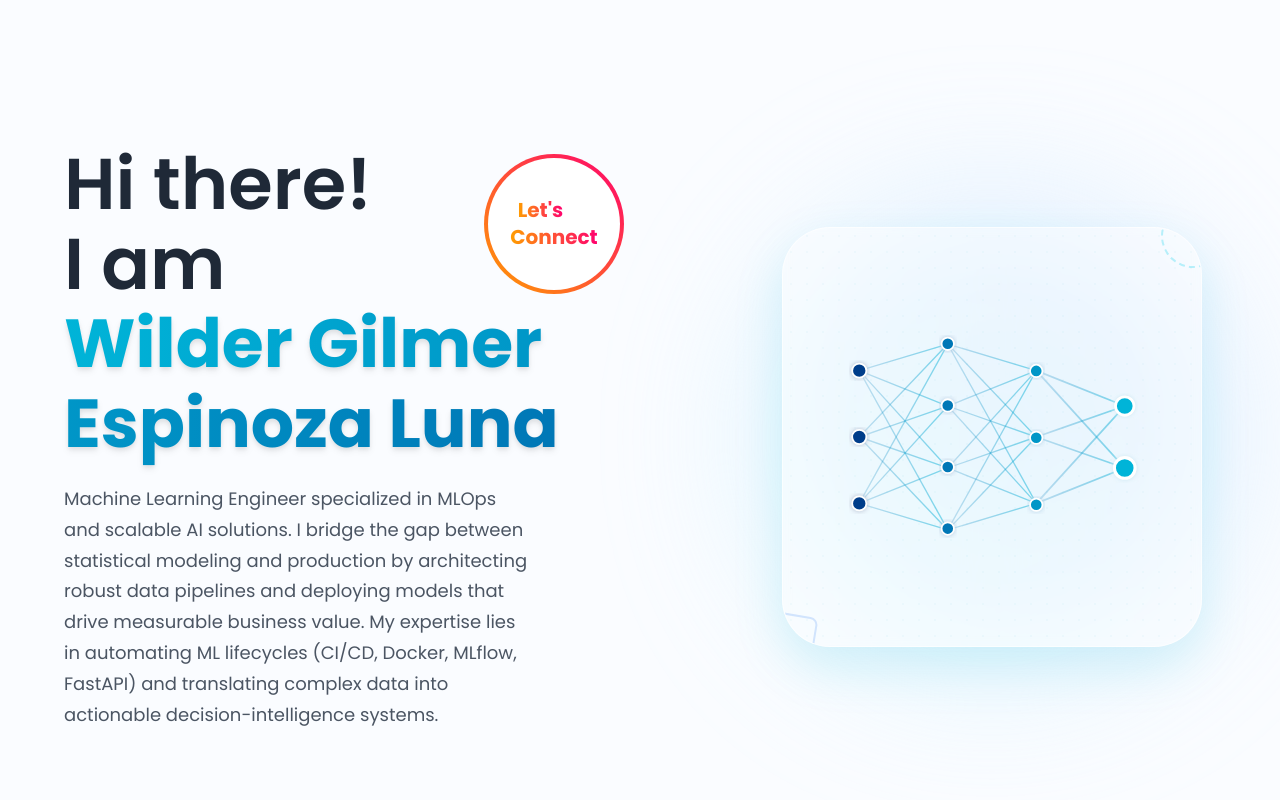
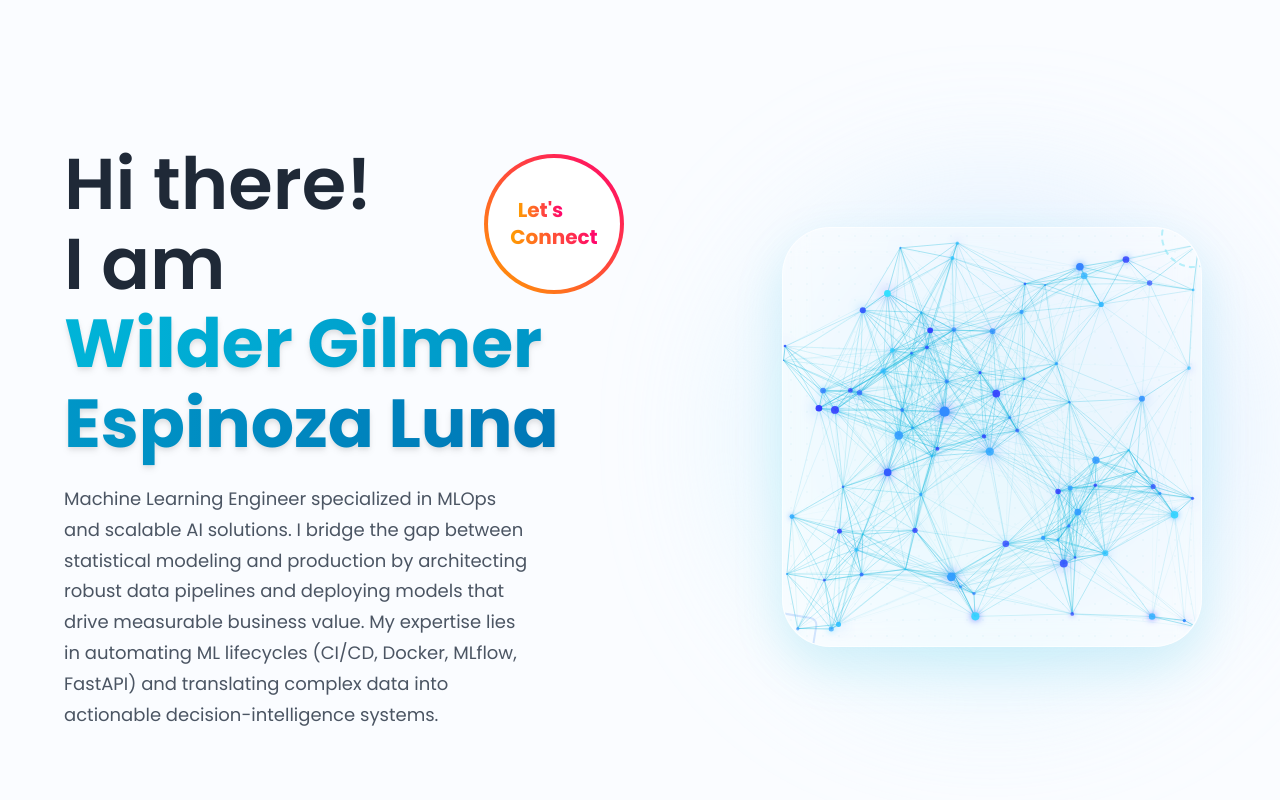
Before and after one commit to wilder14-eslu/personal-portfolio, a React (Vite) app: page / in a window 1280 px wide. Shown: the top 800 px of the page. Built offline with nearby package versions, Linux system fonts and the light colour scheme.

Commit message:
feat: upgrade hero to multidimensional random HTML5 canvas neural network

```diff
--- a/src/components/Hero.jsx
+++ b/src/components/Hero.jsx
@@ -2,8 +2,8 @@ import { useTranslation } from 'react-i18next';
 import styles from "../style";
 import LetsConnect from "./LetsConnect";
 import data from "../constants/data";
-import { professional_ml_engineer } from "../assets";
 import { motion } from "framer-motion";
+import HeroNetwork from "./HeroNetwork";
 
 const Hero = () => {
   const { i18n } = useTranslation();
@@ -39,95 +39,20 @@ const Hero = () => {
         </p>
       </div>
 
-      {/* Right Side: Geometric Neural Network Design */}
+      {/* Right Side: 4D Multidimensional Neural Network Design */}
       <div
         className={`flex-1 flex ${styles.flexCenter} md:my-0 my-16 relative z-10`}
       >
         {/* Subtle Ambient Glow */}
         <div className="absolute w-[300px] h-[300px] sm:w-[450px] sm:h-[450px] bg-gradient-to-tr from-cyan-100 to-blue-200 rounded-full blur-[80px] opacity-60 z-0"></div>
 
-        <div className="relative w-[320px] h-[320px] sm:w-[420px] sm:h-[420px] flex items-center justify-center bg-white/40 backdrop-blur-sm border border-white/60 rounded-[3rem] shadow-[0_20px_50px_rgba(0,180,216,0.15)] overflow-hidden">
+        <div className="relative w-[320px] h-[320px] sm:w-[420px] sm:h-[420px] flex items-center justify-center bg-white/40 backdrop-blur-md border border-white/60 rounded-[3rem] shadow-[0_20px_50px_rgba(0,180,216,0.15)] overflow-hidden">
 
           {/* Geometric Element 1: Background grid/tech pattern */}
           <div className="absolute inset-0 opacity-[0.03] bg-[radial-gradient(#00b4d8_1px,transparent_1px)] [background-size:16px_16px]"></div>
 
-          {/* SVG Neural Network Representation */}
-          <div className="relative w-full h-full p-8 z-10">
-            <svg viewBox="0 0 400 300" className="w-full h-full overflow-visible">
-              <defs>
-                <linearGradient id="lineGrad" x1="0%" y1="0%" x2="100%" y2="0%">
-                  <stop offset="0%" stopColor="#0077b6" stopOpacity="0.2" />
-                  <stop offset="100%" stopColor="#00b4d8" stopOpacity="0.5" />
-                </linearGradient>
-                <filter id="glow" x="-20%" y="-20%" width="140%" height="140%">
-                  <feGaussianBlur stdDeviation="4" result="blur" />
-                  <feComposite in="SourceGraphic" in2="blur" operator="over" />
-                </filter>
-              </defs>
-
-              {/* Input Layer to Hidden Layer 1 */}
-              {[75, 150, 225].map((y1, i) =>
-                [45, 115, 185, 255].map((y2, j) => (
-                  <motion.line key={`L1-${i}-${j}`} x1="50" y1={y1} x2="150" y2={y2} stroke="url(#lineGrad)" strokeWidth="1.5"
-                    initial={{ pathLength: 0, opacity: 0 }}
-                    animate={{ pathLength: 1, opacity: 1 }}
-                    transition={{ duration: 1.5, delay: 0.2 }}
-                  />
-                ))
-              )}
-
-              {/* Hidden Layer 1 to Hidden Layer 2 */}
-              {[45, 115, 185, 255].map((y1, i) =>
-                [75, 150, 225].map((y2, j) => (
-                  <motion.line key={`L2-${i}-${j}`} x1="150" y1={y1} x2="250" y2={y2} stroke="url(#lineGrad)" strokeWidth="1.5"
-                    initial={{ pathLength: 0, opacity: 0 }}
-                    animate={{ pathLength: 1, opacity: 1 }}
-                    transition={{ duration: 1.5, delay: 0.8 }}
-                  />
-                ))
-              )}
-
-              {/* Hidden Layer 2 to Output Layer */}
-              {[75, 150, 225].map((y1, i) =>
-                [115, 185].map((y2, j) => (
-                  <motion.line key={`L3-${i}-${j}`} x1="250" y1={y1} x2="350" y2={y2} stroke="url(#lineGrad)" strokeWidth="2"
-                    initial={{ pathLength: 0, opacity: 0 }}
-                    animate={{ pathLength: 1, opacity: 1 }}
-                    transition={{ duration: 1.5, delay: 1.4 }}
-                  />
-                ))
-              )}
-
-              {/* Nodes rendering with precise geometry */}
-              {/* Input Layer */}
-              {[75, 150, 225].map((y, i) => (
-                <motion.circle key={`in-${i}`} cx="50" cy={y} r="8" fill="#023e8a" stroke="#fff" strokeWidth="2" filter="url(#glow)"
-                  initial={{ scale: 0 }} animate={{ scale: 1 }} transition={{ type: "spring", delay: 0 }}
-                />
-              ))}
-
-              {/* Hidden Layer 1 */}
-              {[45, 115, 185, 255].map((y, i) => (
-                <motion.circle key={`h1-${i}`} cx="150" cy={y} r="7" fill="#0077b6" stroke="#fff" strokeWidth="2" filter="url(#glow)"
-                  animate={{ y: [0, -3, 0] }} transition={{ repeat: Infinity, duration: 3, delay: i * 0.2 }}
-                />
-              ))}
-
-              {/* Hidden Layer 2 */}
-              {[75, 150, 225].map((y, i) => (
-                <motion.circle key={`h2-${i}`} cx="250" cy={y} r="7" fill="#0096c7" stroke="#fff" strokeWidth="2" filter="url(#glow)"
-                  animate={{ y: [0, 3, 0] }} transition={{ repeat: Infinity, duration: 3, delay: i * 0.3 }}
-                />
-              ))}
-
-              {/* Output Layer */}
-              {[115, 185].map((y, i) => (
-                <motion.circle key={`out-${i}`} cx="350" cy={y} r="10" fill="#00b4d8" stroke="#fff" strokeWidth="3" filter="url(#glow)"
-                  animate={{ scale: [1, 1.2, 1] }} transition={{ repeat: Infinity, duration: 2, delay: i * 0.5 }}
-                />
-              ))}
-            </svg>
-          </div>
+          {/* HTML5 Canvas 4D Random Neural Network */}
+          <HeroNetwork />
 
           {/* Floating Geometric Elements (Asymmetric accents) */}
           <motion.div animate={{ rotate: 360 }} transition={{ repeat: Infinity, duration: 20, ease: "linear" }} className="absolute -top-6 -right-6 w-16 h-16 border-2 border-cyan-400/30 border-dashed rounded-full z-20"></motion.div>
--- /dev/null
+++ b/src/components/HeroNetwork.jsx
@@ -0,0 +1,144 @@
+import React, { useRef, useEffect } from 'react';
+
+const HeroNetwork = () => {
+  const canvasRef = useRef(null);
+
+  useEffect(() => {
+    const canvas = canvasRef.current;
+    const ctx = canvas.getContext('2d');
+
+    let width = canvas.width = canvas.offsetWidth;
+    let height = canvas.height = canvas.offsetHeight;
+    let particles = [];
+
+    // Configuration for the 4D Neural Constellation
+    const numParticles = window.innerWidth < 768 ? 50 : 90;
+    const connectionDistance = 140;
+
+    class Particle {
+      constructor() {
+        // Spatial dimensions (X, Y)
+        this.x = Math.random() * width;
+        this.y = Math.random() * height;
+
+        // Depth dimension (Z) - defines scale and parallax
+        this.z = Math.random() * 2 - 1;
+
+        // 4th dimension (W) - defines chromatic shift and temporal pulsing
+        this.w = Math.random() * 2 - 1;
+
+        // Random multidimensional velocities
+        this.vx = (Math.random() - 0.5) * 0.8;
+        this.vy = (Math.random() - 0.5) * 0.8;
+        this.vz = (Math.random() - 0.5) * 0.02;
+        this.vw = (Math.random() - 0.5) * 0.03;
+
+        this.baseRadius = Math.random() * 2.5 + 1;
+      }
+
+      update() {
+        // Move through dimensions
+        this.x += this.vx;
+        this.y += this.vy;
+        this.z += this.vz;
+        this.w += this.vw;
+
+        // Multidimensional bounds checking (bounce)
+        if (this.x < 0 || this.x > width) this.vx *= -1;
+        if (this.y < 0 || this.y > height) this.vy *= -1;
+        if (this.z < -1 || this.z > 1) this.vz *= -1;
+        if (this.w < -1 || this.w > 1) this.vw *= -1;
+      }
+
+      draw() {
+        // 3D Projection (Scale based on Z)
+        const scale = (this.z + 2) / 2; // Ranges from 0.5 to 1.5
+        const r = this.baseRadius * scale;
+
+        // 4D Projection (Color mapped to W axis)
+        // Maps W (-1 to 1) to Hues 180 (Cyan) to 230 (Deep Blue)
+        const hue = Math.floor(190 + (this.w + 1) * 25);
+        const opacity = 0.4 + (scale * 0.4); // Closer particles are more opaque
+
+        ctx.beginPath();
+        ctx.arc(this.x, this.y, r, 0, Math.PI * 2);
+        ctx.fillStyle = `hsla(${hue}, 100%, 60%, ${opacity})`;
+        ctx.fill();
+
+        // 4D Energy Glow
+        ctx.shadowBlur = 10 * scale;
+        ctx.shadowColor = `hsla(${hue}, 100%, 60%, 0.8)`;
+      }
+    }
+
+    // Initialize Particles
+    for (let i = 0; i < numParticles; i++) {
+      particles.push(new Particle());
+    }
+
+    // Render Loop
+    let animationFrameId;
+    const animate = () => {
+      // Clear with slight trailing effect for motion blur
+      ctx.fillStyle = 'rgba(255, 255, 255, 0.2)';
+      ctx.fillRect(0, 0, width, height);
+      ctx.clearRect(0, 0, width, height); // Fully clear for clean lines in light mode
+
+      ctx.shadowBlur = 0; // Disable shadow for lines to improve performance
+
+      // Update coordinates & Draw Synapses (Connections)
+      for (let i = 0; i < numParticles; i++) {
+        particles[i].update();
+
+        for (let j = i + 1; j < numParticles; j++) {
+          const dx = particles[i].x - particles[j].x;
+          const dy = particles[i].y - particles[j].y;
+          // Calculate Euclidean distance
+          const dist = Math.sqrt(dx * dx + dy * dy);
+
+          if (dist < connectionDistance) {
+            ctx.beginPath();
+            ctx.moveTo(particles[i].x, particles[i].y);
+            ctx.lineTo(particles[j].x, particles[j].y);
+
+            // The closer they are, the stronger the connection
+            const alpha = (1 - (dist / connectionDistance)) * 0.5;
+            ctx.strokeStyle = `rgba(0, 180, 216, ${alpha})`;
+            ctx.lineWidth = 1;
+            ctx.stroke();
+          }
+        }
+      }
+
+      // Draw Nodes (Rendered last to appear above lines)
+      for (let i = 0; i < numParticles; i++) {
+        particles[i].draw();
+      }
+
+      animationFrameId = requestAnimationFrame(animate);
+    };
+
+    animate();
+
+    // Responsive resizing
+    const handleResize = () => {
+      width = canvas.width = canvas.offsetWidth;
+      height = canvas.height = canvas.offsetHeight;
+    };
+    window.addEventListener('resize', handleResize);
+
+    return () => {
+      window.removeEventListener('resize', handleResize);
+      cancelAnimationFrame(animationFrameId);
+    };
+  }, []);
+
+  return (
+    <canvas
+      ref={canvasRef}
+      className="absolute inset-0 w-full h-full z-10 rounded-[3rem]"
+    />
+  );
+};
+
+export default HeroNetwork;
```
